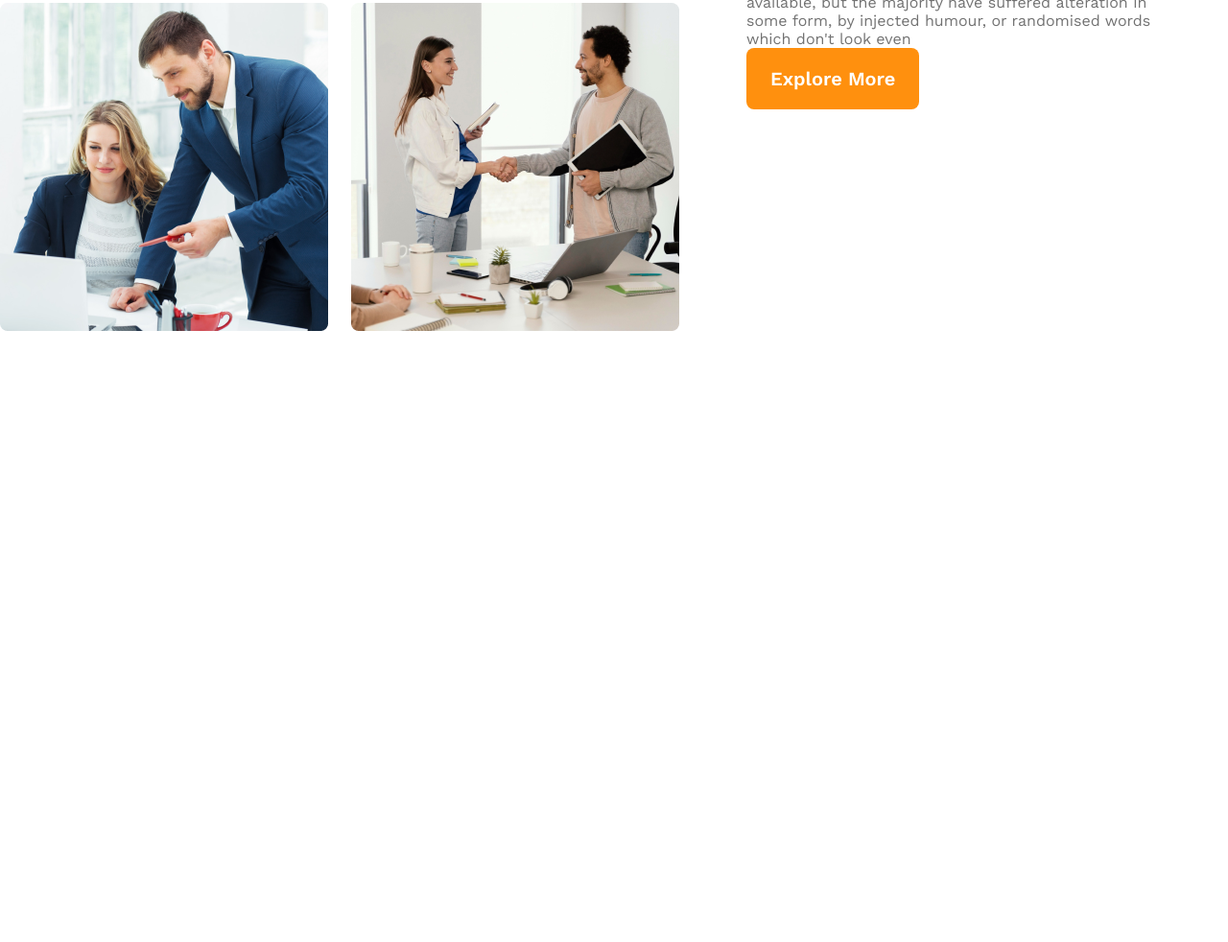
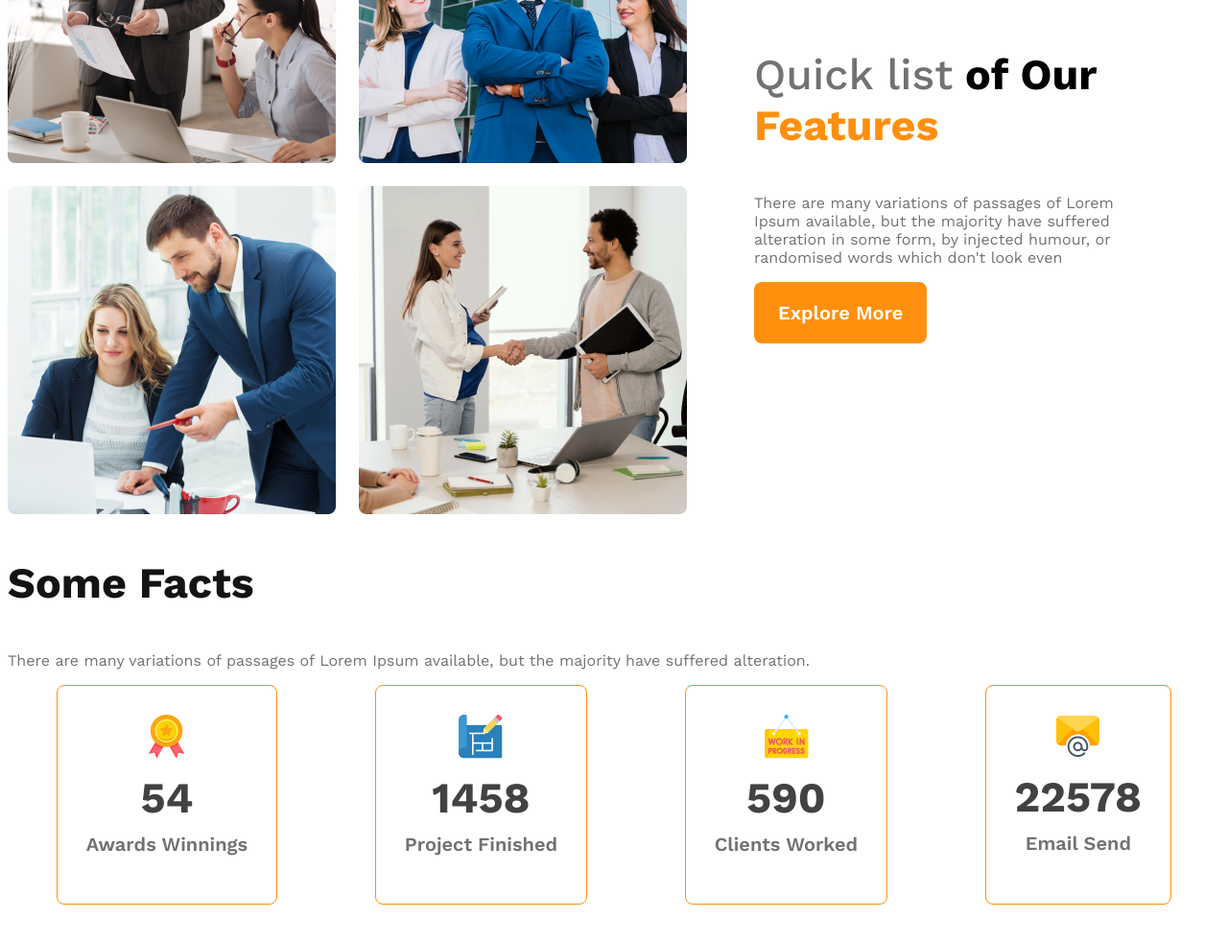
Before and after one commit to Adriyan-Ahmed-Jubayer/G3-Architects-Web-Project, a plain HTML site: page index.html in a window 1280 px wide. Shown: the part 1298-2280 px from the top of the page at 96% size. Before the commit the page ends 1728 px from the top, so only its background shows below. Drawn offline with nearby package versions, Linux system fonts and the light colour scheme; a web font is replaced by a local one.

Commit message:
Facts Section Added

```diff
--- a/index.html
+++ b/index.html
@@ -14,7 +14,7 @@
     <!-- Header Section Start -->
     <header>
       <nav>
-        <h3 class="nav-title">G3 Architects</h3>
+        <h3 class="section-title">G3 Architects</h3>
         <ul>
           <li><a href="">Home</a></li>
           <li><a href="">About</a></li>
@@ -52,6 +52,41 @@
           <button class="btn-primary">Explore More</button>
         </div>
       </section>
+
+      <!-- Features Section Start -->
+
+      <section class="features">
+
+      </section>
+
+      <!-- Facts Section Start -->
+
+      <section class="facts">
+        <h3 class="section-title">Some Facts</h3>
+        <p class="text-light-gray">There are many variations of passages of Lorem Ipsum available, but the majority have suffered alteration.</p>
+        <div class="facts-card-container">
+          <div class="card">
+            <img src="images/icons/ribon.png" alt="">
+            <h2 class="card-states">54</h2>
+            <p class="card-title text-light-gray">Awards Winnings</p>
+          </div>
+          <div class="card">
+            <img src="images/icons/projects.png" alt="">
+            <h2 class="card-states">1458</h2>
+            <p class="card-title text-light-gray">Project Finished</p>
+          </div>
+          <div class="card">
+            <img src="images/icons/customers.png" alt="">
+            <h2 class="card-states">590</h2>
+            <p class="card-title text-light-gray">Clients Worked</p>
+          </div>
+          <div class="card">
+            <img src="images/icons/email.png" alt="">
+            <h2 class="card-states">22578</h2>
+            <p class="card-title text-light-gray">Email Send</p>
+          </div>
+        </div>
+      </section>
     </main>
     <footer></footer>
   </body>
--- a/style.css
+++ b/style.css
@@ -1,8 +1,6 @@
 /* Shared Styles */
 
 * {
-    margin: 0px;
-    padding: 0px;
     font-family: 'Work Sans', sans-serif;
 }
 
@@ -21,6 +19,12 @@
     color: #727272;
 }
 
+.section-title {
+    font-size: 2.8rem;
+    font-weight: 700;
+    color: #131313;
+}
+
 /* Header Sections Style Starts From Here */
 
 header {
@@ -32,12 +36,6 @@ nav {
     display: flex;
     justify-content: space-between;
     align-items: center;
-}
-
-.nav-title {
-    font-size: 2.8rem;
-    font-weight: 700;
-    color: #131313;
 }
 
 nav > ul {
@@ -113,6 +111,33 @@ main {
     font-weight: 700px;
 }
 
+/* Facts Section Starts From Here */
+
+.facts-card-container {
+    display: flex;
+    justify-content: space-around;
+}
+
+.facts-card-container .card {
+    border: 1px solid #FF900E;
+    border-radius: 8px;
+    text-align: center;
+    padding: 30px;
+}
+
+.facts-card-container .card-states {
+    font-size: 2.8rem;
+    color: #424242;
+    margin-top: 10px;
+    margin-bottom: 10px;
+}
+
+.facts-card-container .card-title {
+    font-weight: 600;
+    font-size: 1.25rem;
+    margin-top: 5px;
+}
+
 /* Responsive Media Queries for Small Screen */
 
 @media screen and (max-width: 576px) {
@@ -120,7 +145,7 @@ main {
         padding: 20px;
     }
 
-    nav, .teams-container {
+    nav, .teams-container .facts-card-container{
         flex-direction: column;
     }
 
@@ -128,9 +153,13 @@ main {
         grid-template-columns: repeat(1, 1fr);
     }
 
-    .teams-content {
+    .teams-content .facts-card-container {
         padding-left: 20px;
         padding-right: 20px;
+    }
+
+    .facts-card-container {
+        gap: 20px;
     }
 }
 
```
